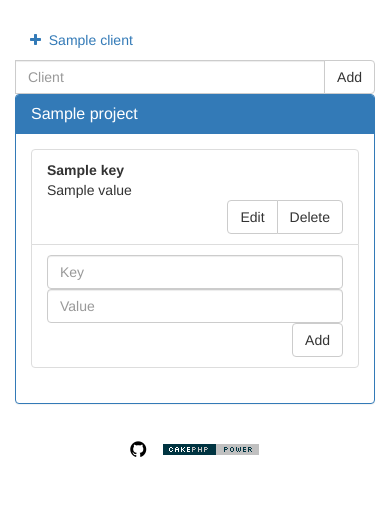
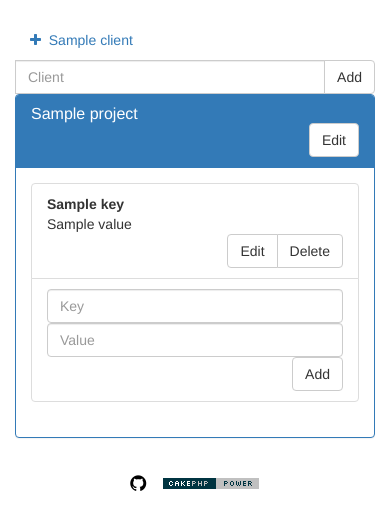
Before and after one commit to zapsolutions/zap-share, a CakePHP app: template app/View/Data/project.ctp in a window 390 px wide. Shown: the part 52-582 px from the top of the page. Run offline with PHP 8.4 and a stand-in for CakePHP, Linux system fonts and the light colour scheme; the template is opened without the code that fills it: most values are stand-ins (such as "Sample title", 1, 10 or a date in 2020); form fields are guessed from the names that the template uses; some libraries are stand-ins or nearby versions.

Commit message:
Handle project editing, removed some old commented code

```diff
--- a/app/View/Data/project.ctp
+++ b/app/View/Data/project.ctp
@@ -1,7 +1,25 @@
 <div class="panel panel-primary">
 	<div class="panel-heading">
-	    <h3 class="panel-title"><?php echo $project['Project']['name']; ?></h3>
-	  </div>
+		<div class="row">
+			<div class="col-md-9">
+				<h3 class="panel-title"><?php echo $project['Project']['name']; ?></h3>
+			</div>
+			<div class="col-md-3 projects-actions">
+				<?php
+				echo $this->Html->link('Edit',
+					[
+						'controller' => 'projects',
+						'action' => 'edit',
+						$project['Project']['id']
+					],
+					[
+						'class' => 'btn btn-default'
+					]
+				);
+				?>
+			</div>
+		</div>
+	</div>
 	<div class="panel-body">
 		<div class="row">
 			<div class="col-md-12">
@@ -34,16 +52,6 @@
 												'class' => 'btn btn-default'
 											]
 										);
-										// echo $this->Html->link('Delete',
-										// 	[
-										// 		'controller' => 'data',
-										// 		'action' => 'delete',
-										// 		$datum['Datum']['id']
-										// 	],
-										// 	[
-										// 		'class' => 'btn btn-default'
-										// 	]
-										// );
 										?>
 										<?php echo $this->Form->postLink(__('Delete'), array('action' => 'delete', $datum['Datum']['id']), ['class' => 'btn btn-default'], __('Are you sure you want to delete this?', $datum['Datum']['id'])); ?>
 									</div>
--- a/app/webroot/css/custom.css
+++ b/app/webroot/css/custom.css
@@ -21,3 +21,7 @@
 #footer a {
 	color: #000;
 }
+
+.projects-actions {
+	text-align: right;
+}
```
Also changed, not shown: app/Controller/ProjectsController.php (+10 -0 lines).
